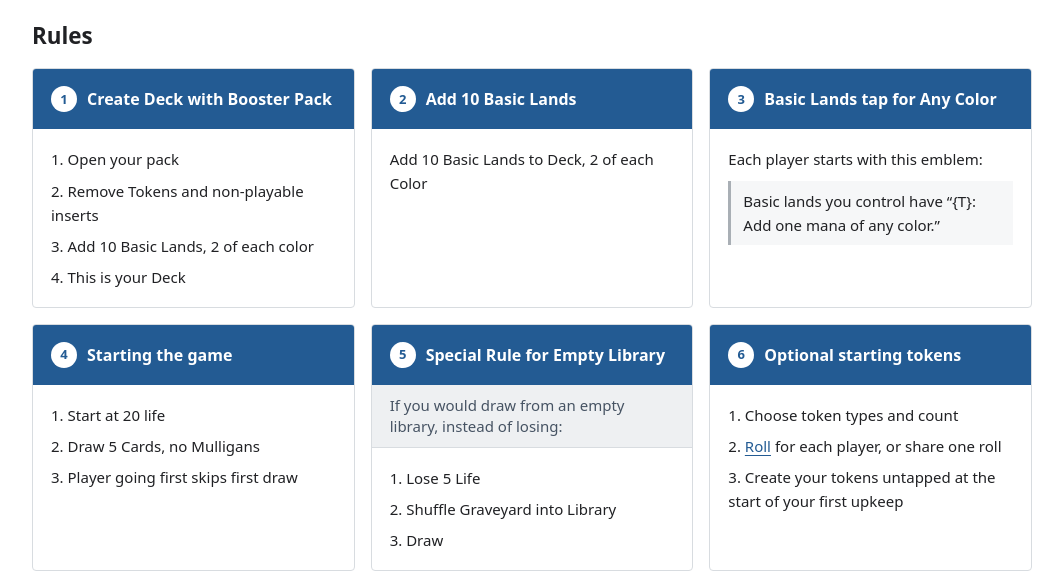
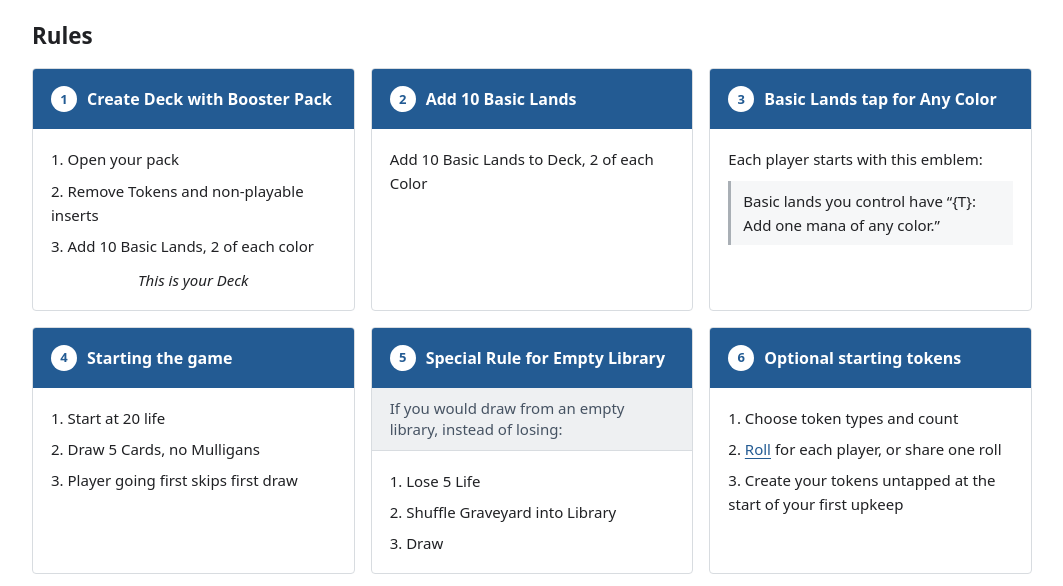
Before and after one commit to ashears/MTG-Pack-Battle, a website: page index.html in a window 1280 px wide. Shown: the part 194-780 px from the top of the page, without its empty margins (108-1171 px from the left). Drawn offline with Linux system fonts and the light colour scheme.

Commit message:
Center the deck conclusion below the setup steps

```diff
--- a/index.html
+++ b/index.html
@@ -7,7 +7,7 @@
   <meta name="description" content="Custom Magic Ruleset to play a game with a single pack per player. Rules and a starting-token randomizer.">
   <title>MTG Pack Battle</title>
   <link rel="icon" type="image/svg+xml" href="./assets/favicon.svg">
-  <link rel="stylesheet" href="./styles.css?v=1.3.5">
+  <link rel="stylesheet" href="./styles.css?v=1.3.6">
 </head>
 <body>
   <a class="skip-link" href="#main">Skip to content</a>
@@ -32,8 +32,8 @@
               <li>Open your pack</li>
               <li>Remove Tokens and non-playable inserts</li>
               <li>Add 10 Basic Lands, 2 of each color</li>
-              <li>This is your Deck</li>
             </ol>
+            <p class="rule-conclusion"><em>This is your Deck</em></p>
           </div>
         </li>
         <li>
--- a/styles.css
+++ b/styles.css
@@ -42,6 +42,7 @@ h3 { font-size: 1rem; font-weight: 600; }
 .rules-list .rule-steps { margin: 0; padding: 0; list-style: decimal inside; font-size: .9375rem; }
 .rule-steps > li { margin-bottom: .45rem; }
 .rule-steps > li:last-child { margin-bottom: 0; }
+.rule-conclusion { margin-top: 10px; text-align: center; }
 @media (min-width: 601px) and (max-width: 959px) {
   .rules-list { grid-template-columns: repeat(2, minmax(0, 1fr)); }
 }
```
